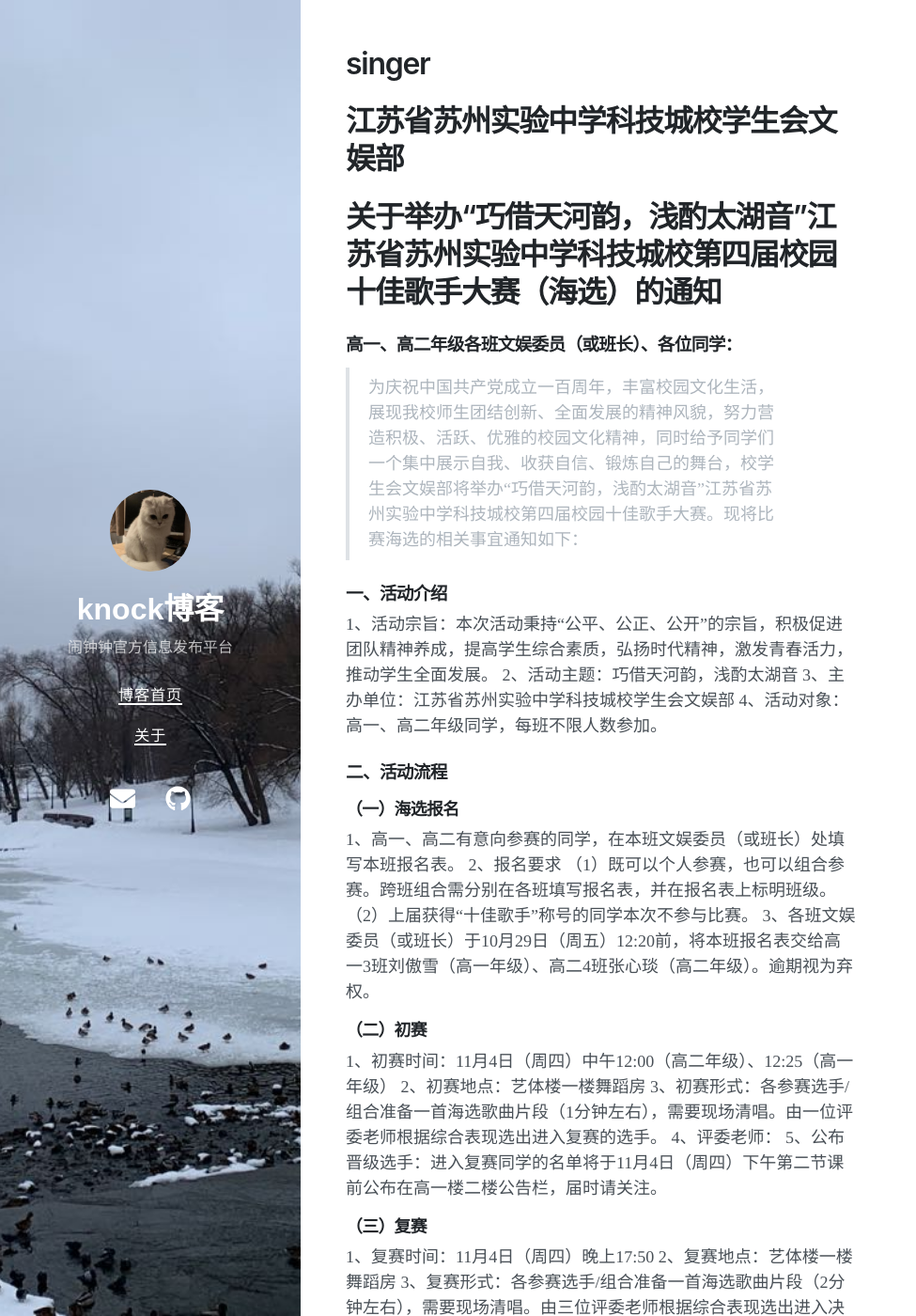
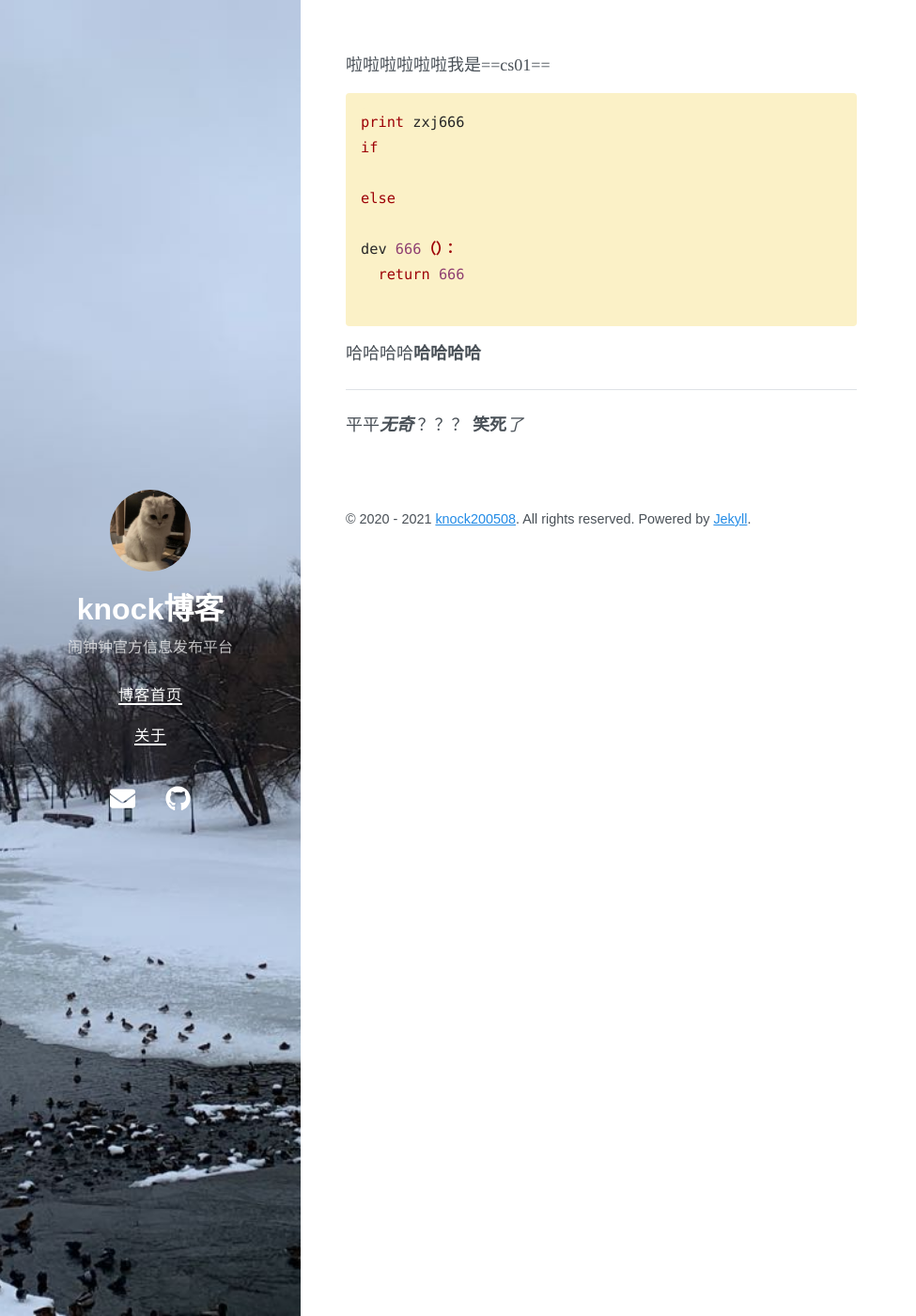
Before and after one commit to knock200508/blog, a Jekyll site: the page built from temp/01.md, in a window 1280 px wide and 1400 px high. Shown: the whole window at 94% size, without its empty margins (0-975 px from the left). Built offline with Jekyll 4.4.1, drawn with Linux system fonts in a browser that asks for light colours; nearby versions of some CDN libraries; our own code applies the rules of GitHub Pages for plain Markdown files; comment, search, counter and statistics services are not loaded; some of the changed text lies outside the part shown.

Commit message:
修改文件: temp/01.md

````diff
--- a/temp/01.md
+++ b/temp/01.md
@@ -1,89 +1,26 @@
 ---
 layout: page
-title: singer
+title:cs1
 ---
 
-# 江苏省苏州实验中学科技城校学生会文娱部
+啦啦啦啦啦啦我是==cs01==
 
-# 关于举办“巧借天河韵，浅酌太湖音”江苏省苏州实验中学科技城校第四届校园十佳歌手大赛（海选）的通知
+``` python?linenums
+print zxj666
+if
 
-### 高一、高二年级各班文娱委员（或班长）、各位同学：
+else
 
-> 为庆祝中国共产党成立一百周年，丰富校园文化生活，展现我校师生团结创新、全面发展的精神风貌，努力营造积极、活跃、优雅的校园文化精神，同时给予同学们一个集中展示自我、收获自信、锻炼自己的舞台，校学生会文娱部将举办“巧借天河韵，浅酌太湖音”江苏省苏州实验中学科技城校第四届校园十佳歌手大赛。现将比赛海选的相关事宜通知如下：
+dev 666（）：
+  return 666
+
+```
+
+哈哈哈哈**哈哈哈哈**
 
 
-### 一、活动介绍
+----------
 
-1、活动宗旨：本次活动秉持“公平、公正、公开”的宗旨，积极促进团队精神养成，提高学生综合素质，弘扬时代精神，激发青春活力，推动学生全面发展。
-2、活动主题：巧借天河韵，浅酌太湖音
-3、主办单位：江苏省苏州实验中学科技城校学生会文娱部
-4、活动对象：高一、高二年级同学，每班不限人数参加。
-
-### 二、活动流程
-
-#### （一）海选报名
-
-1、高一、高二有意向参赛的同学，在本班文娱委员（或班长）处填写本班报名表。
-2、报名要求
-（1）既可以个人参赛，也可以组合参赛。跨班组合需分别在各班填写报名表，并在报名表上标明班级。
-（2）上届获得“十佳歌手”称号的同学本次不参与比赛。
-3、各班文娱委员（或班长）于10月29日（周五）12:20前，将本班报名表交给高一3班刘傲雪（高一年级）、高二4班张心琰（高二年级）。逾期视为弃权。
-
-#### （二）初赛
-
-1、初赛时间：11月4日（周四）中午12:00（高二年级）、12:25（高一年级）
-2、初赛地点：艺体楼一楼舞蹈房
-3、初赛形式：各参赛选手/组合准备一首海选歌曲片段（1分钟左右），需要现场清唱。由一位评委老师根据综合表现选出进入复赛的选手。
-4、评委老师：
-5、公布晋级选手：进入复赛同学的名单将于11月4日（周四）下午第二节课前公布在高一楼二楼公告栏，届时请关注。
-
-#### （三）复赛
-
-1、复赛时间：11月4日（周四）晚上17:50
-2、复赛地点：艺体楼一楼舞蹈房
-3、复赛形式：各参赛选手/组合准备一首海选歌曲片段（2分钟左右），需要现场清唱。由三位评委老师根据综合表现选出进入决赛的选手。
-4、评委老师：
-5、公布决赛名单：进入决赛同学的名单将于11月5日（周五）中午前公布在高一楼二楼公告栏，届时请关注。
-6、进入决赛的同学于11月9日（周二）中午12:30至团委办公室冯润玉老师处上交伴奏带并参加抽签。逾期者将视为弃权处理。
-
-#### （四）决赛结果
-
-决赛将选拔出“校园十佳歌手”，并从中挑选优秀节目参加文艺汇演，更有机会成为校乐队主唱哦！
-江苏省苏州实验中学教育集团科技城校
-学生会文娱部、主席团
-2021年10月3日
-（此件公开发布）
-
-### 附件：
-
-1、第四届校园十佳歌手大赛（海选）报名表
-2、十佳歌手大赛评分标准
-
-
-### 附件1：
-
-# “巧借天河韵，浅酌太湖音” 江苏省苏州实验中学科技城校第四届校园十佳歌手大赛 海选报名表
-
-2021.10
-
-![报名表](./images/1633255407025.png)
-
-
-#### 注意事项：
-
-（1）每班参赛人数不限。
-（2）既可以个人参赛，也可以组合参赛。跨班组合需分别在各班填写报名表，并在报名表上标明班级。
-（3）上届获得“十佳歌手”称号的同学本次不参与比赛。
-（4）各班文娱委员（或班长）于10月29日（周五）12:20前，将本班报名表交给高一3班刘傲雪（高一年级）、高二4班张心琰（高二年级）。逾期视为弃权。
-
-
-### 附件2：
-
-# 江苏省苏州实验中学教育集团科技城校 十佳歌手大赛评分标准
-
-评分内容：
-1.	演唱技巧（3分），要求整首歌曲的演唱富有情感、蕴含特色、节奏感强、演唱完整。
-2.	舞台台风（2分），要求选手在舞台上能收放自如、自然大方。
-3.	仪表仪态（2分），要求选手着装大方，符合学生身份，同时又富有青年特有的活力。
-4.	歌曲内容（1分），要求参赛曲目内容健康，曲风积极向上。
-5.	综合素质（2分），针对参赛选手的舞台表现力。
+平平***无奇***
+？？？
+**笑死***了*
````
